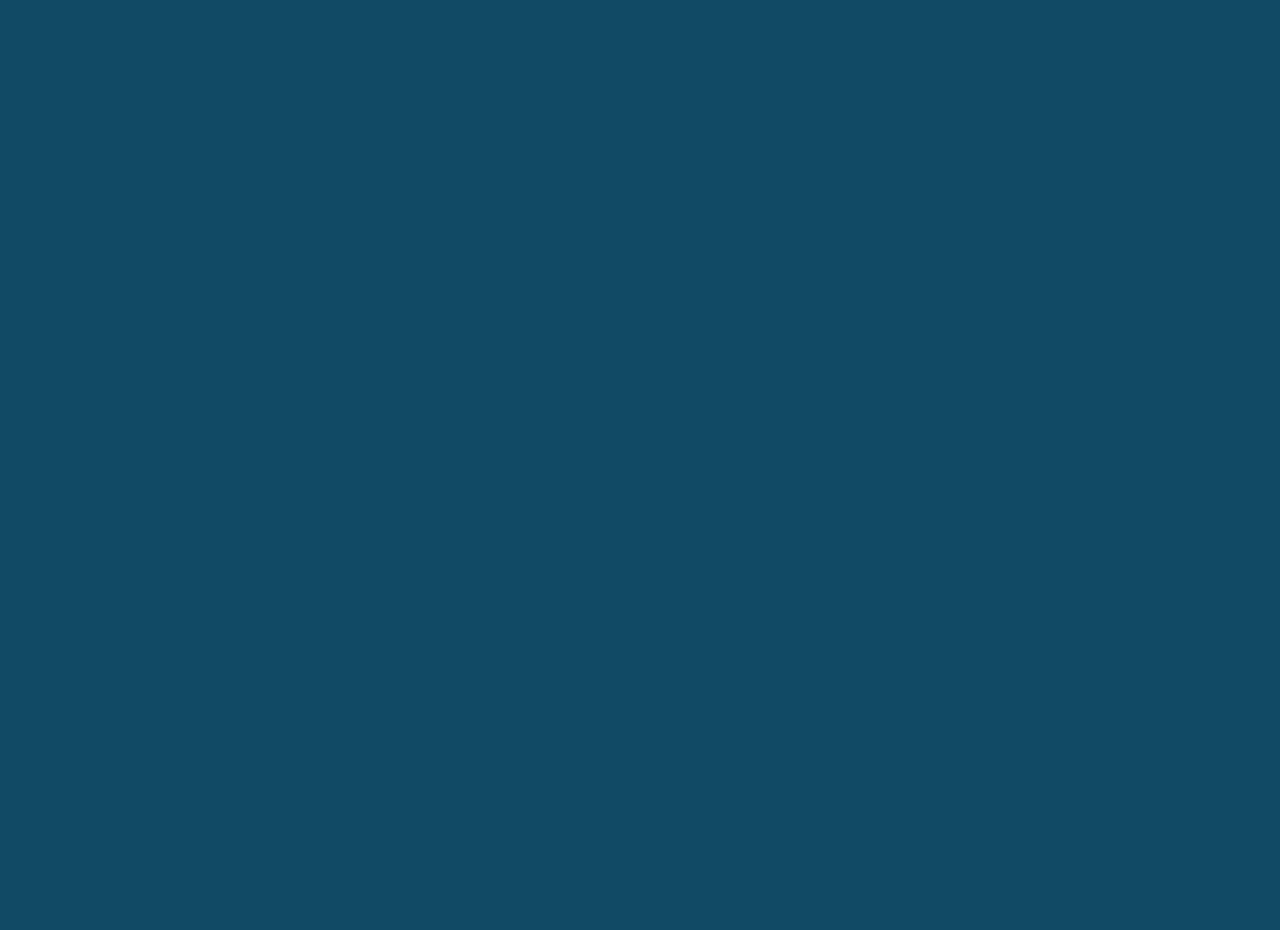
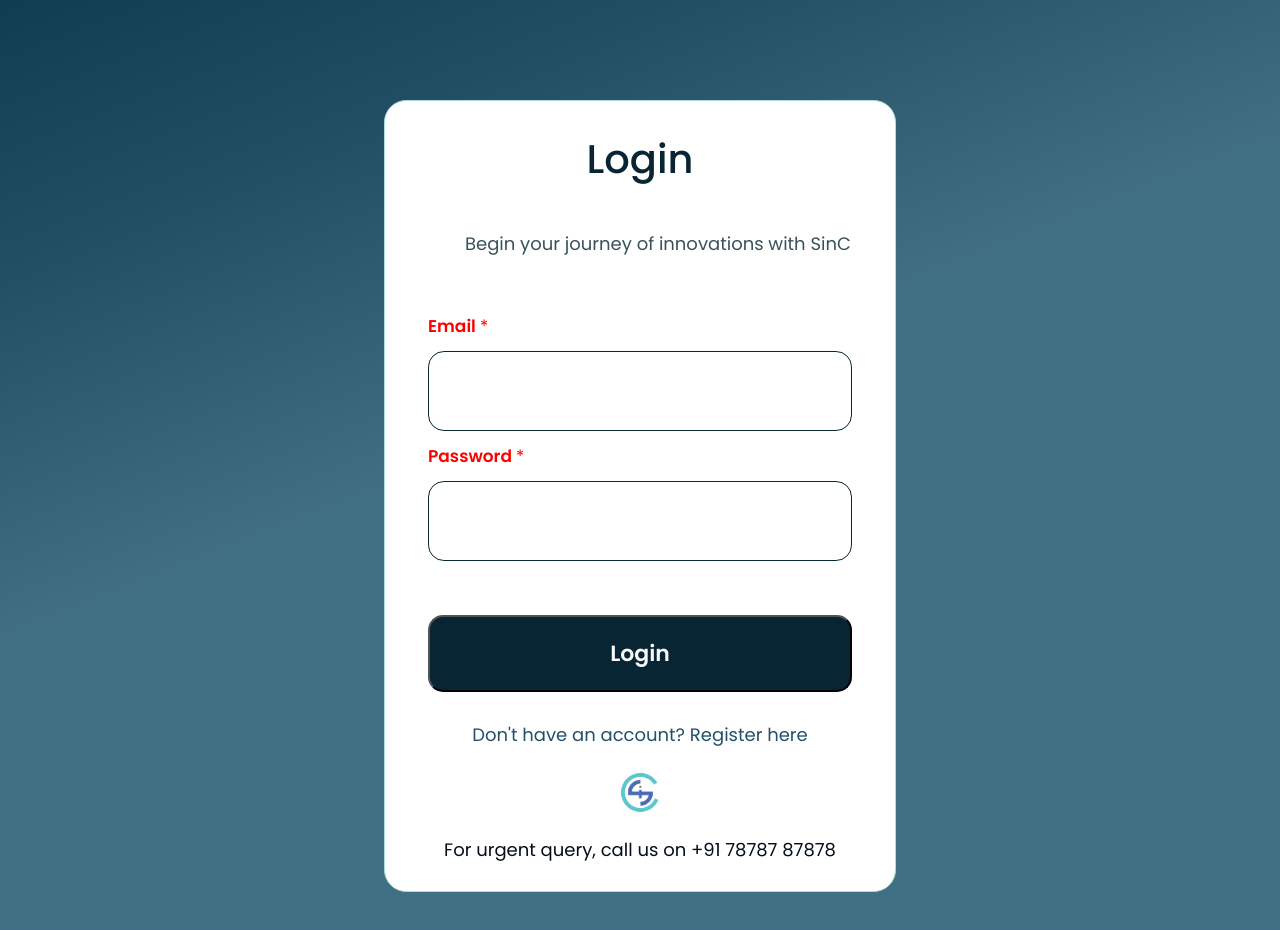
Before and after one commit to sinciitd/SInC-2022-23-Main, a React (Create React App) app: page /login in a window 1280 px wide. Before the commit this address had no page. Shown: the top 930 px of the page. Before the commit the page ends 800 px from the top, so only its background shows below. Built offline with nearby package versions, Linux system fonts and the light colour scheme.

Commit message:
Login Page Cretaed

```diff
--- a/package.json
+++ b/package.json
@@ -18,6 +18,7 @@
     "react-responsive-carousel": "^3.2.23",
     "react-router-dom": "^6.4.2",
     "react-scripts": "5.0.1",
+    "styled-components": "^6.1.8",
     "swiper": "^8.4.2",
     "web-vitals": "^2.1.4"
   },
--- a/src/App.js
+++ b/src/App.js
@@ -7,6 +7,7 @@ import Contact from "./pages/homepage/contact/Contact";
 import Events from "./pages/eventspage/Events";
 import Form from "./pages/registration/Form";
 import Expo from "./pages/expopage/Expo";
+import LoginForm from "./pages/loginpage/Login";
 import './App.css'
 
 function ComponentWithHeaderFooter(component){
@@ -28,6 +29,7 @@ function App() {
         <Route path="/contact"  element={ComponentWithHeaderFooter(<Contact />)} />
         <Route path="/register" element={ComponentWithHeaderFooter(<Form />)} />
         <Route path="/events"   element={ComponentWithHeaderFooter(<Events />)} />
+        <Route path="/login"    element={<LoginForm />} />
         <Route path="/expo"     element={<Expo />} />
       </Routes>
     </>
--- /dev/null
+++ b/src/pages/loginpage/Login.jsx
@@ -0,0 +1,220 @@
+import React from "react";
+import styled from "styled-components";
+import logo from "./sinc_logo.png"
+
+function LoginForm(props) {
+  return (
+    <Container>
+      <Header>
+        <Title>Login</Title>
+        <Subtitle>Begin your journey of innovations with SinC</Subtitle>
+      </Header>
+      <Form>
+        <FormGroup>
+          <Label>
+            Email <Required>*</Required>
+          </Label>
+          <Input type="text" />
+        </FormGroup>
+        <FormGroup>
+          <Label>
+            Password <Required>*</Required>
+          </Label>
+          <Input type="password" />
+        </FormGroup>
+        <Button>Login</Button>
+        <TextWrapper>
+          Don't have an account? <Link>Register here</Link>
+        </TextWrapper>
+      </Form>
+      <ImageWrapper>
+        <Image
+          loading="lazy"
+          src={logo}
+        />
+      </ImageWrapper>
+      <ContactInfo>
+        For urgent query, call us on +91 78787 87878
+      </ContactInfo>
+    </Container>
+  );
+}
+
+const Container = styled.div`
+  border-radius: 22.264px;
+  border: 1px solid #abe0e0;
+  background-color: #fff;
+  margin-inline: auto;
+  display: flex;
+  max-width: 40%;
+  flex-direction: column;
+  justify-content: center;
+  align-self: center;
+  align-items: center;
+  padding: 28px 80px 28px 80px;
+  margin-block: 100px;
+
+  @media (max-width: 991px) {
+    padding: 0 20px;
+  }
+`;
+
+const Header = styled.div`
+  display: flex;
+    flex-direction: column;
+    align-self: center;
+    align-items: center;
+    justify-item: center;
+  width: 100%;
+  max-width: 525px;
+  align-items: start;
+  justify-content: space-between;
+  gap: 20px;
+
+  @media (max-width: 991px) {
+    max-width: 100%;
+    flex-wrap: wrap;
+  }
+`;
+
+const Title = styled.div`
+  color: #082533;
+  white-space: nowrap;
+  margin-inline: auto;
+  font: 500 40px Poppins, sans-serif;
+
+  @media (max-width: 991px) {
+    white-space: initial;
+  }
+`;
+
+const Subtitle = styled.div`
+  color: rgba(8, 37, 51, 0.8);
+  align-self: stretch;
+  margin-top: 21px;
+  margin-inline: auto;
+  white-space: nowrap;
+  font: 400 18px Poppins, sans-serif;
+
+  @media (max-width: 991px) {
+    white-space: initial;
+  }
+`;
+
+const ImageWrapper = styled.span`
+  display: flex;
+  margin-top: 18px;
+  flex-direction: column;
+  align-items: center;
+`;
+
+const Image = styled.img`
+  aspect-ratio: 1;
+  object-fit: contain;
+  object-position: center;
+  width: 20%;
+  fill: var(--Black, #1e1b59);
+  overflow: hidden;
+  max-width: 100%;
+`;
+
+const Form = styled.form`
+  display: flex;
+  flex-direction: column;
+  align-items: center;
+  margin-top: 44px;
+
+  @media (max-width: 991px) {
+    max-width: 100%;
+    margin-top: 40px;
+  }
+`;
+
+const FormGroup = styled.div`
+  display: flex;
+  flex-direction: column;
+  align-items: start;
+  align-self: stretch;
+  margin-top: 12px;
+`;
+
+const Label = styled.label`
+  color: #f00;
+  font: 600 17px Poppins, sans-serif;
+
+  @media (max-width: 991px) {
+    max-width: 100%;
+  }
+`;
+
+const Required = styled.span`
+  font-weight: 400;
+  color: rgba(255, 0, 0, 1);
+`;
+
+const Input = styled.input`
+  color: #082533;
+  border-radius: 15.901px;
+  border: 0.53px solid #082533;
+  align-self: stretch;
+  margin-top: 12px;
+  padding: 26px 60px 26px 34px;
+  font: 400 17px Poppins, sans-serif;
+
+  @media (max-width: 991px) {
+    max-width: 100%;
+    padding: 0 20px;
+  }
+`;
+
+const Button = styled.button`
+  color: #f8fafb;
+  border-radius: 15px;
+  background-color: #082533;
+  align-self: stretch;
+  margin-top: 54px;
+  justify-content: center;
+  align-items: center;
+  padding: 20px 60px;
+  font: 600 22px Poppins, sans-serif;
+
+  @media (max-width: 991px) {
+    max-width: 100%;
+    margin-top: 40px;
+    padding: 0 20px;
+  }
+`;
+
+const TextWrapper = styled.div`
+  color: #205168;
+  margin-top: 29px;
+  white-space: nowrap;
+  font: 400 18px Poppins, sans-serif;
+
+  @media (max-width: 991px) {
+    white-space: initial;
+  }
+`;
+
+const Link = styled.span`
+  color: rgba(32, 81, 104, 1);
+  cursor: pointer;
+
+  &:hover {
+    // Optional: You can add additional styles when the span is hovered
+    text-decoration: underline;
+  }
+`;
+
+const ContactInfo = styled.div`
+  color: #030e19;
+  margin-top: 17px;
+  white-space: nowrap;
+  font: 400 18px Poppins, sans-serif;
+
+  @media (max-width: 991px) {
+    white-space: initial;
+  }
+`;
+
+export default LoginForm;
```
Also changed, not shown: src/pages/loginpage/sinc_logo.png (added), 1 other file (tests, documents, lock files or other folders).
